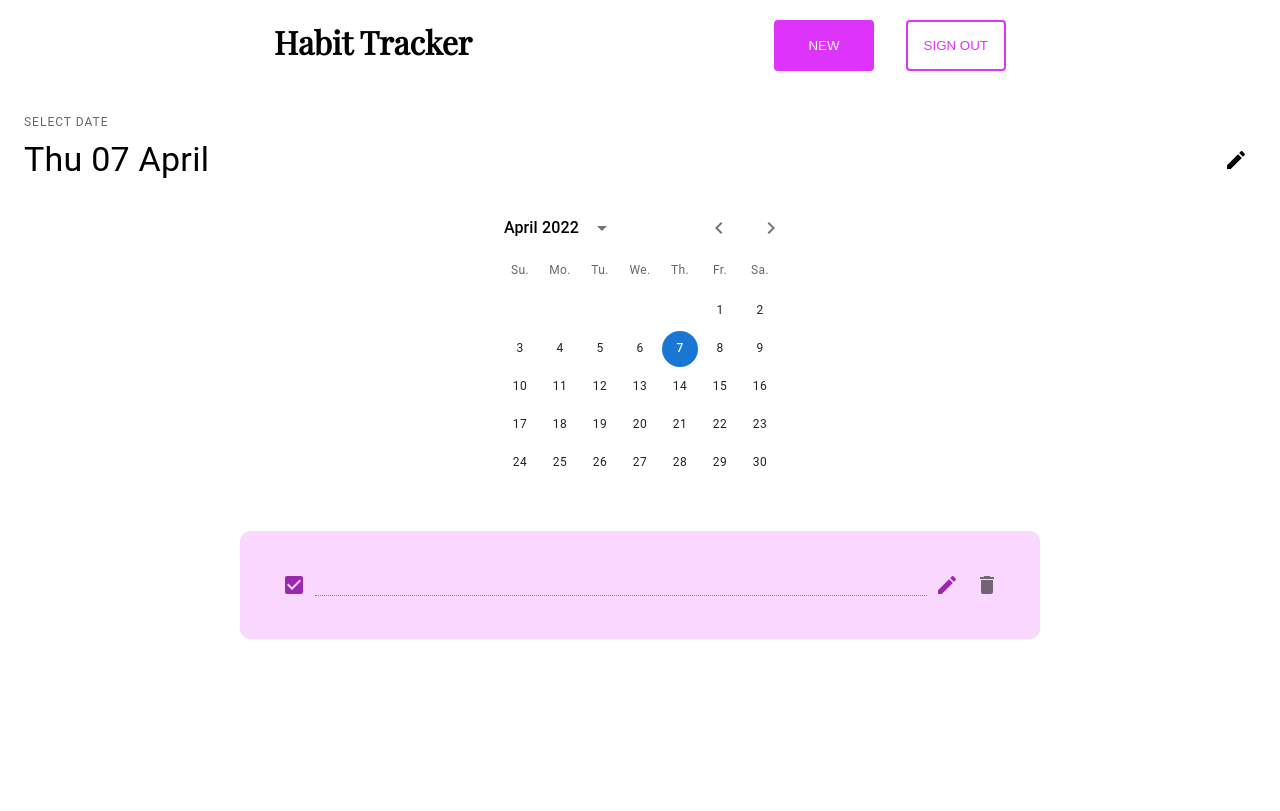
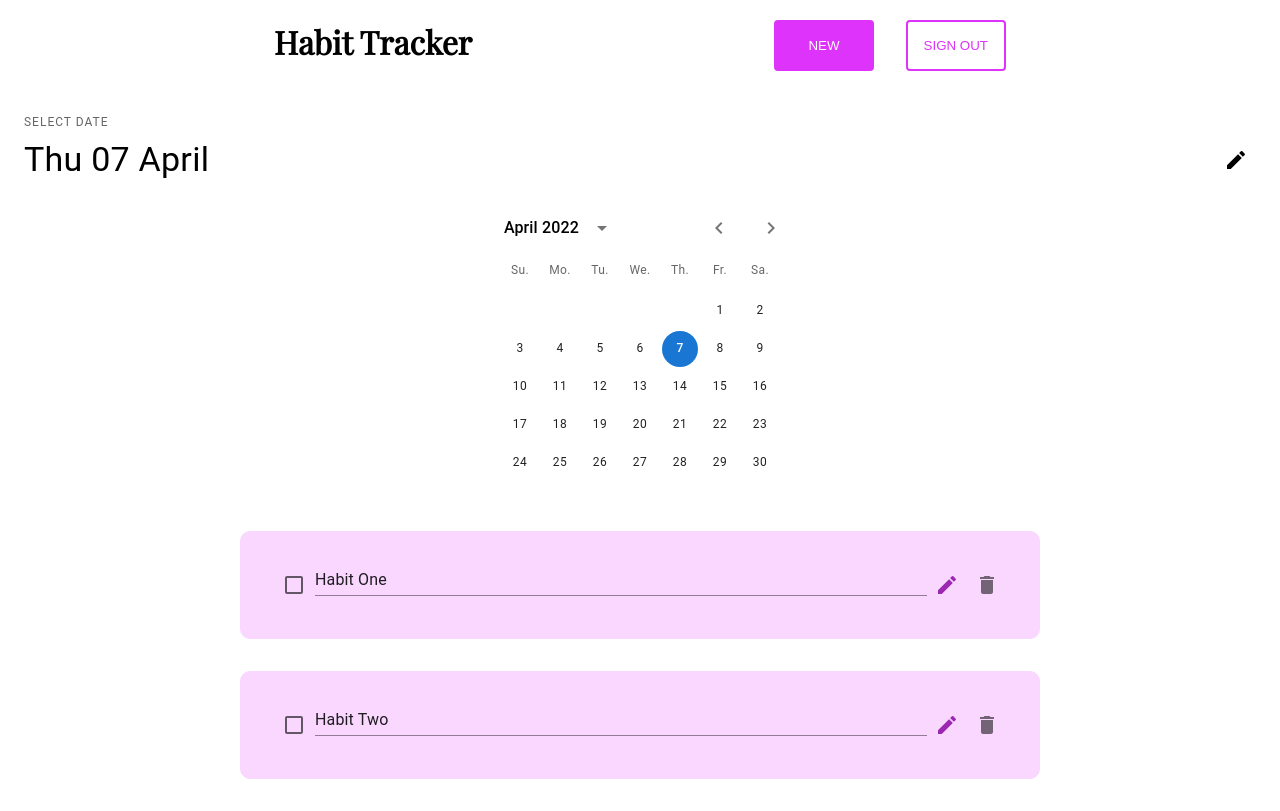
Before and after one commit to laraxlara/habit_tracker, a React (Create React App) app: page / in a window 1280 px wide. Built offline with nearby package versions, Linux system fonts and the light colour scheme; data requests are answered from the project's data file.

Commit message:
Habit List Component

```diff
--- a/data/db.json
+++ b/data/db.json
@@ -3,12 +3,14 @@
         {
             "id": 1,
             "title": "Habit One",
-            "description": "Description of habit one."
+            "description": "Description of habit one.",
+            "done": false
         },
         {
             "id": 2,
             "title": "Habit Two",
-            "description": "Description of habit two."
+            "description": "Description of habit two.",
+            "done": false
         }
     ]
 }
--- a/package.json
+++ b/package.json
@@ -15,7 +15,7 @@
     "@testing-library/jest-dom": "^5.16.5",
     "@testing-library/react": "^13.4.0",
     "@testing-library/user-event": "^13.5.0",
-    "axios": "^1.2.2",
+    "axios": "^1.2.3",
     "dayjs": "^1.11.7",
     "react": "^18.2.0",
     "react-dom": "^18.2.0",
--- a/src/components/Habit/Checkbox.js
+++ b/src/components/Habit/Checkbox.js
@@ -6,7 +6,7 @@ import CreateIcon from '@mui/icons-material/Create';
 
 const Checkbox = ({ children }) => {
   return (
-    <Box sx={{ display: 'flex', border: '1px solid #F9D7FF', width: '800px', padding: '2rem', backgroundColor: '#F9D7FF', borderRadius: '10px'}}>
+    <Box sx={{ display: 'flex', border: '1px solid #F9D7FF', width: '800px', padding: '2rem', backgroundColor: '#F9D7FF', borderRadius: '10px', marginBottom: '2rem' }}>
       {children}
       <IconButton color="secondary" aria-label="edit">
         <CreateIcon />
--- a/src/components/Habit/CheckboxInput.js
+++ b/src/components/Habit/CheckboxInput.js
@@ -1,10 +1,10 @@
 import React from 'react'
 import Checkbox from '@mui/material/Checkbox';
 
-const CheckboxInput = () => {
+const CheckboxInput = (props) => {
   return (
     <>
-      <Checkbox defaultChecked color="secondary" />
+      <Checkbox checked={props.checked} color="secondary" />
     </>
   )
 }
--- a/src/components/Habit/CheckboxLabel.js
+++ b/src/components/Habit/CheckboxLabel.js
@@ -1,9 +1,9 @@
 import React from 'react'
 import TextField from '@mui/material/TextField';
 
-const CheckboxLabel = ({ children }) => {
+const CheckboxLabel = (props) => {
   return (
-    <TextField disabled fullWidth variant="standard" color="secondary">{children}</TextField>
+    <TextField fullWidth variant="standard" color="secondary" value={props.value} />
   )
 }
 
--- a/src/components/Habit/index.js
+++ b/src/components/Habit/index.js
@@ -4,12 +4,12 @@ import Checkbox from './Checkbox'
 import CheckboxInput from './CheckboxInput'
 import CheckboxLabel from './CheckboxLabel'
 
-const Habit = () => {
+const Habit = (props) => {
   return (
     <Container sx={{ display: 'flex', justifyContent: 'center' }}>
         <Checkbox>
-            <CheckboxInput />
-            <CheckboxLabel />
+            <CheckboxInput {...props} />
+            <CheckboxLabel {...props} />
         </Checkbox>
     </Container>
   )
--- /dev/null
+++ b/src/components/HabitList/HabitList.js
@@ -0,0 +1,23 @@
+import React from 'react'
+import axios from 'axios'
+import useQuery from '../../hooks/useQuery'
+import Habit from '../Habit/index'
+import { Box } from '@mui/material'
+
+const HabitList = (props) => {
+    const { response } = useQuery(axios.get(' http://localhost:8000/habits'))
+
+  return (
+    <>
+        {response.map((habit) => {
+            return (
+                <Box key={habit.id}>
+                    <Habit checked={habit.done} value={habit.title} />
+                </Box>
+            )
+        })}
+    </>
+  )
+}
+
+export default HabitList
--- a/src/pages/home.js
+++ b/src/pages/home.js
@@ -1,13 +1,13 @@
 import React from 'react'
 import Layout from '../components/layout'
 import HomeSection from '../components/HomeSection/HomeSection'
-import Habit from '../components/Habit'
+import HabitList from '../components/HabitList/HabitList'
 
 const Home = () => {
   return (
     <Layout>
       <HomeSection />
-      <Habit />
+      <HabitList />
     </Layout>
   )
 }
```
Also changed, not shown: 1 other file (tests, documents, lock files or other folders).
